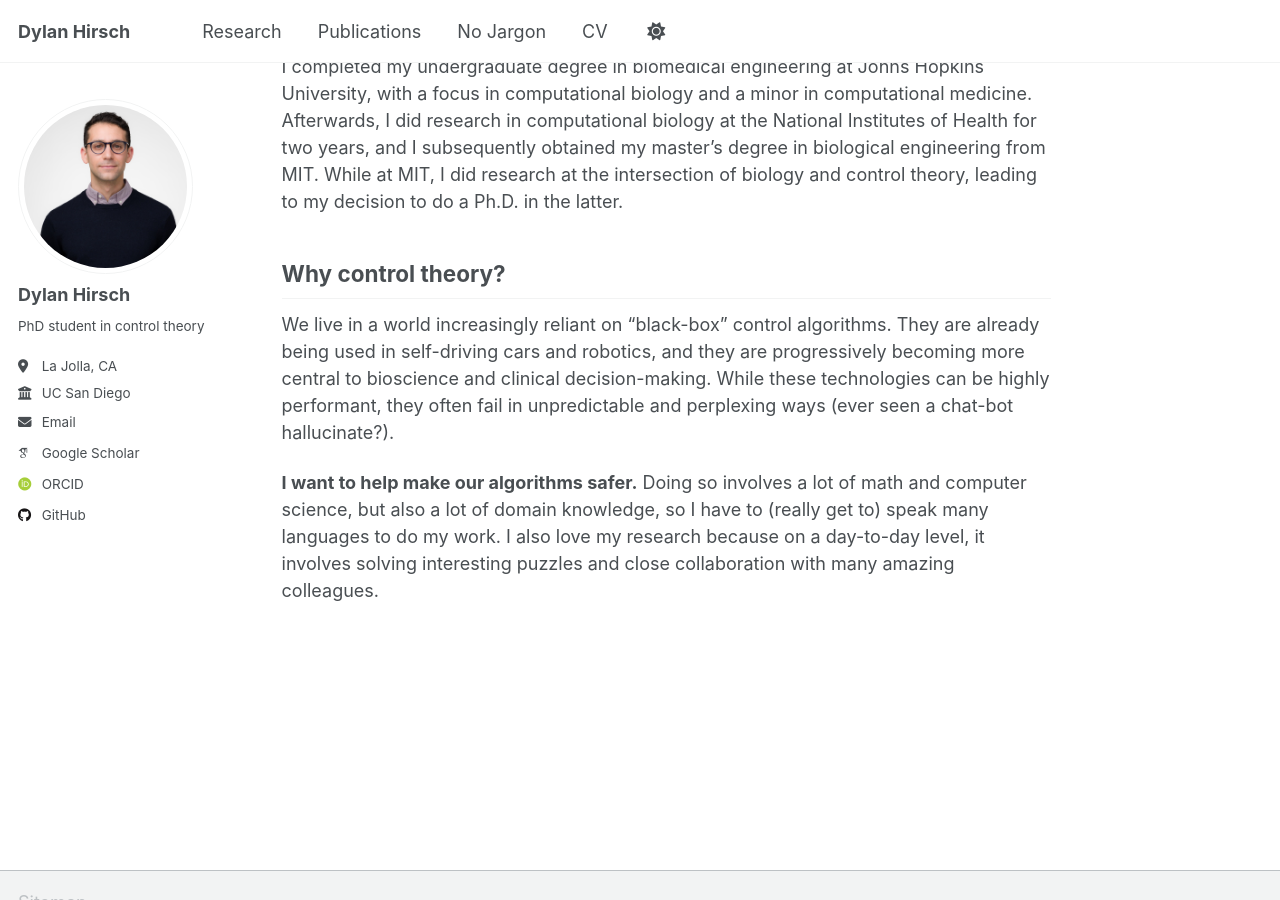
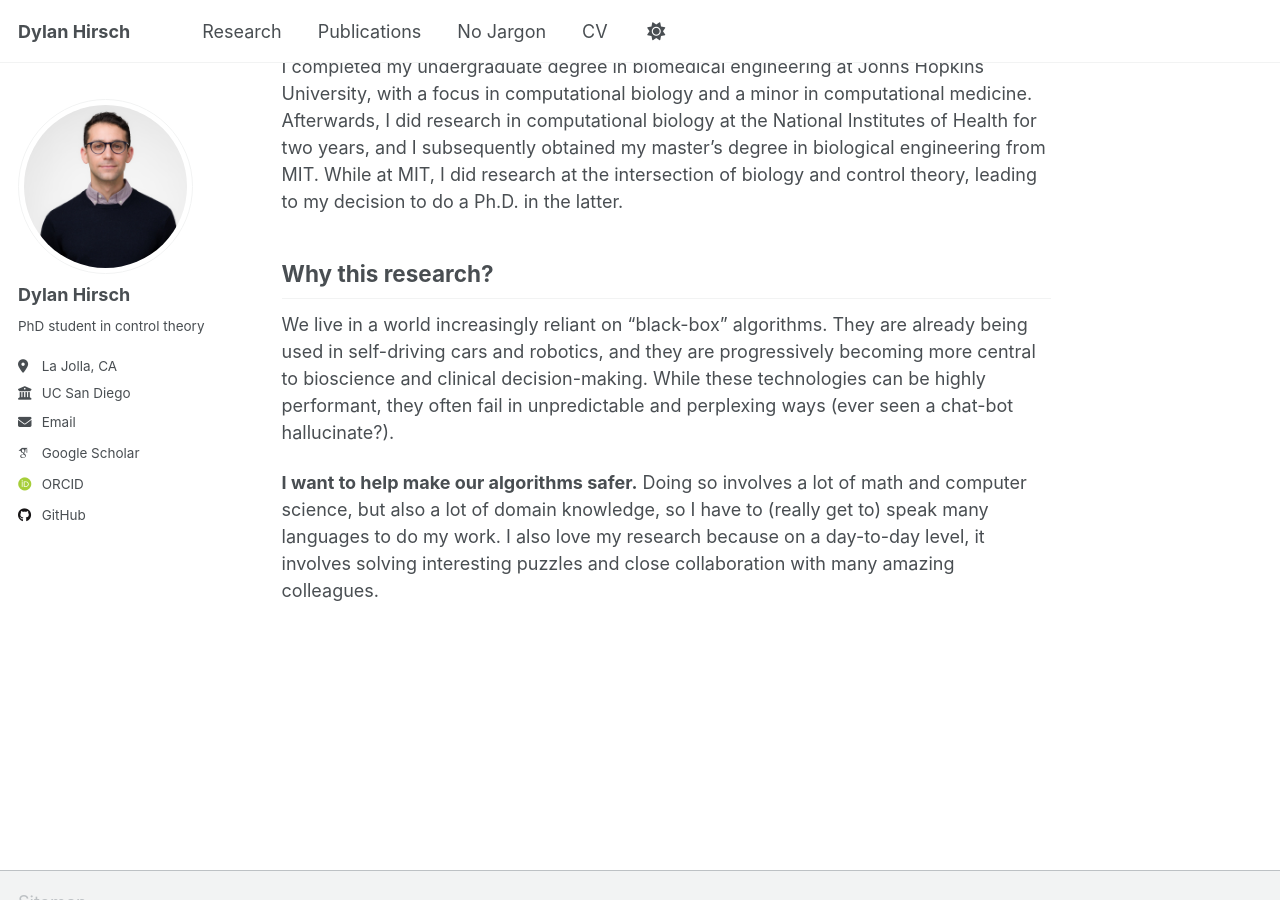
Before and after one commit to dylan-hirsch/dylan-hirsch.github.io, a Jekyll site: the page built from _pages/about.md, in a window 1280 px wide and 900 px high, scrolled down 477 px. Built offline with Jekyll 4.4.1, drawn with Linux system fonts in a browser that asks for light colours; some web fonts are replaced; a script that is not in the unit is left out.

Commit message:
Update about.md

```diff
--- a/_pages/about.md
+++ b/_pages/about.md
@@ -19,8 +19,8 @@ I completed my undergraduate degree in biomedical engineering at Johns Hopkins U
 Afterwards, I did research in computational biology at the National Institutes of Health for two years, and I subsequently obtained my master's degree in biological engineering from MIT.
 While at MIT, I did research at the intersection of biology and control theory, leading to my decision to do a Ph.D. in the latter.
 
-## Why control theory?
-We live in a world increasingly reliant on "black-box" control algorithms.
+## Why this research?
+We live in a world increasingly reliant on "black-box" algorithms.
 They are already being used in self-driving cars and robotics, and they are progressively becoming more central to bioscience and clinical decision-making.
 While these technologies can be highly performant, they often fail in unpredictable and perplexing ways (ever seen a chat-bot hallucinate?).
 
```
